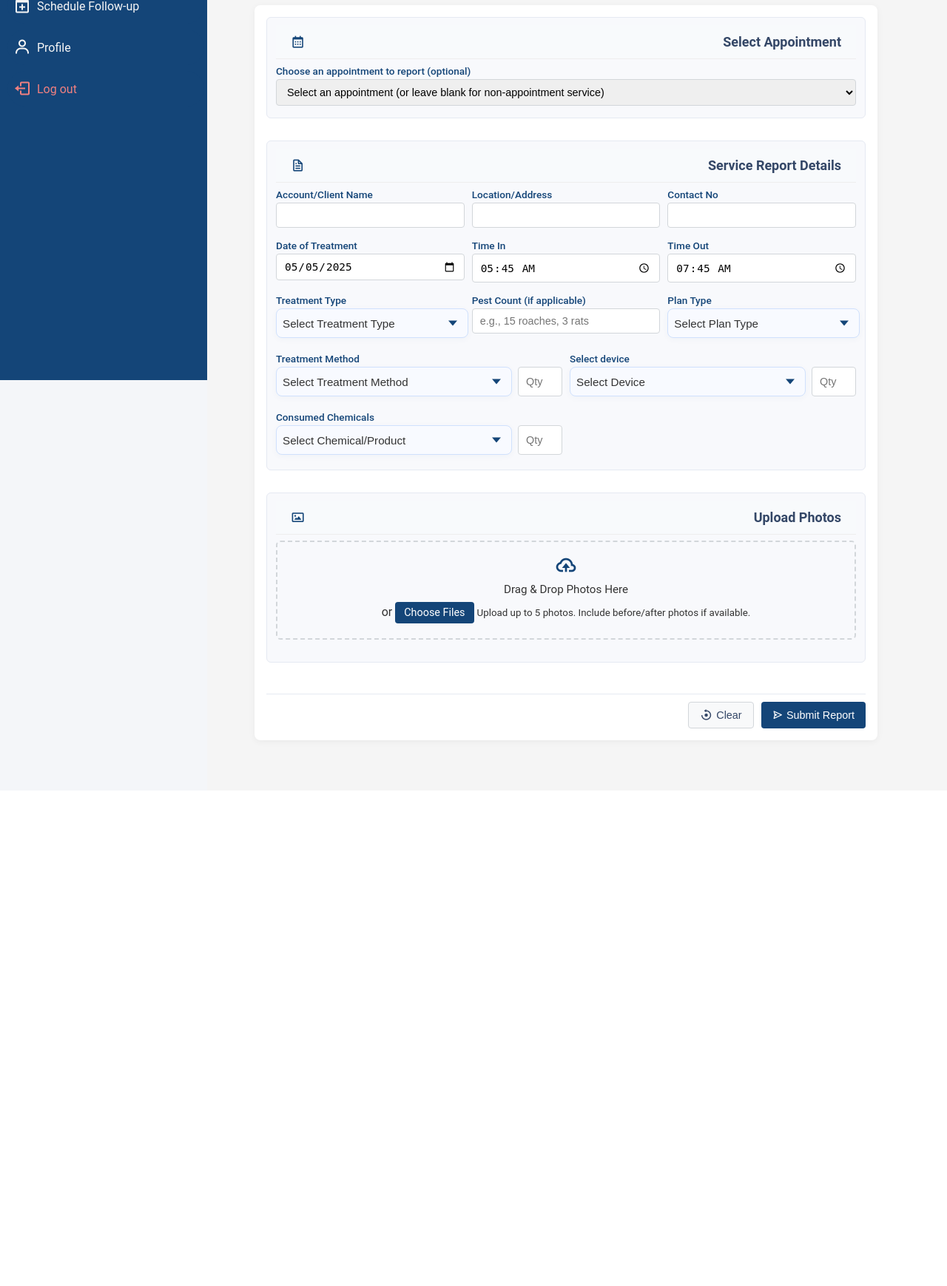
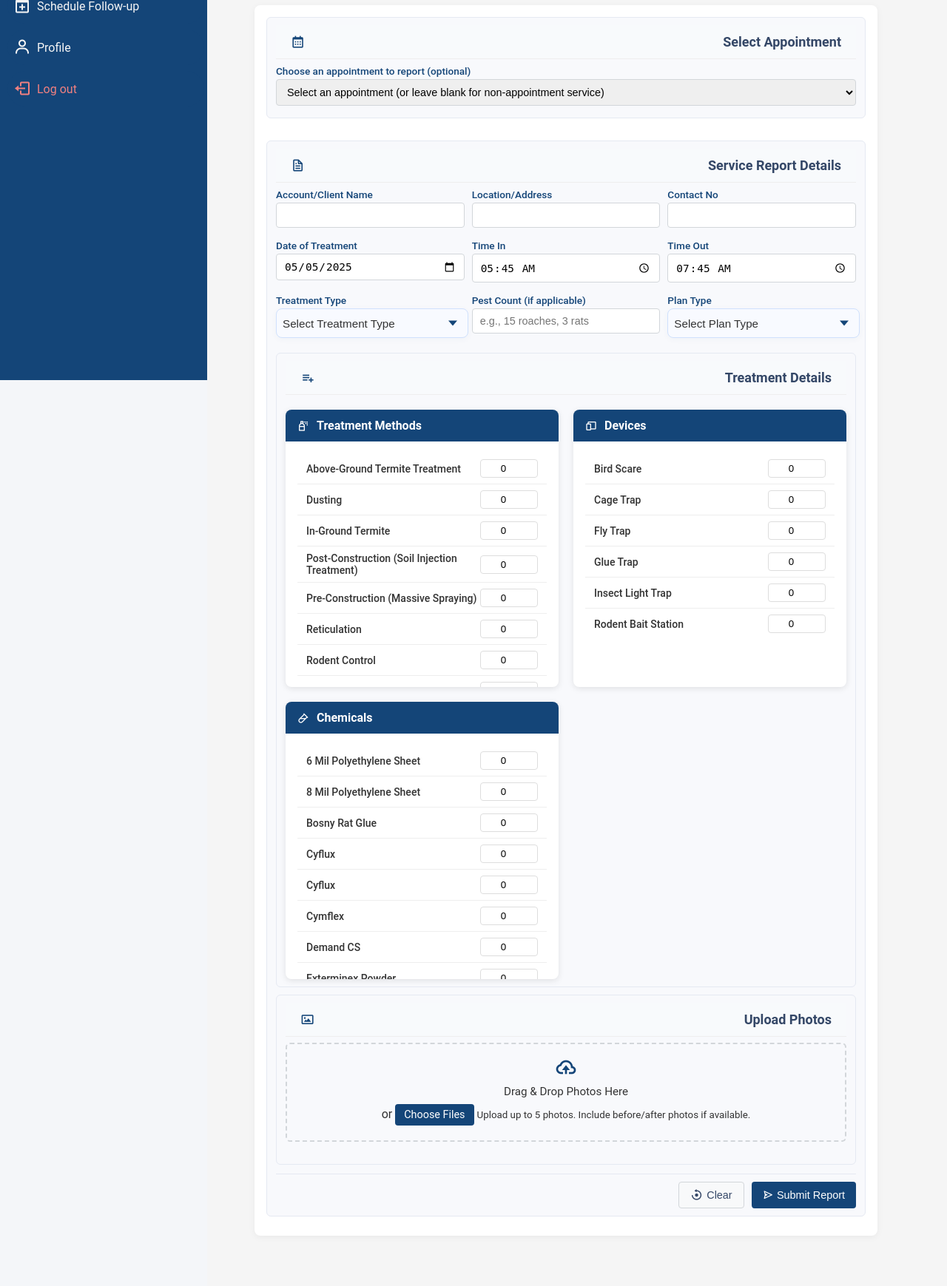
Before and after one commit to hedslvrz/PESTCOZAM, a PHP site: the page made by HTML CODES/dashboard-pct.php in a window 1280 px wide, after a click on "Submit Service Report". Shown: the part 286-2025 px from the top of the page at 74% size. Before the commit the page ends 1292 px from the top, so only its background shows below. Run offline with PHP 8.4, Linux system fonts and the light colour scheme; the visitor is signed in with stand-in values (Sample User, id 1); data comes from the database, SQL or seed files in the repository; data that the repository does not hold is empty; some libraries are stand-ins or nearby versions.

Commit message:
Updated service report

```diff
--- a/CSS CODES/dashboard-pct.css
+++ b/CSS CODES/dashboard-pct.css
@@ -622,6 +622,153 @@ body {
     max-height: 250px;
 }
 
+/* Selected Items Container */
+.selected-items-container {
+    display: grid;
+    grid-template-columns: repeat(auto-fit, minmax(300px, 1fr));
+    gap: 20px;
+    margin-top: 20px;
+}
+
+.items-box {
+    background-color: #fff;
+    border-radius: 8px;
+    box-shadow: 0 2px 8px rgba(0,0,0,0.1);
+    overflow: hidden;
+}
+
+.box-header {
+    background-color: #144578;
+    color: white;
+    padding: 12px 16px;
+    display: flex;
+    align-items: center;
+    gap: 10px;
+}
+
+.box-header h4 {
+    margin: 0;
+    font-size: 16px;
+}
+
+.selected-items {
+    padding: 16px;
+    min-height: 100px;
+    max-height: 300px;
+    overflow-y: auto;
+}
+
+.selected-item {
+    display: flex;
+    align-items: center;
+    justify-content: space-between;
+    padding: 8px 12px;
+    background-color: #f5f5f5;
+    border-radius: 6px;
+    margin-bottom: 8px;
+}
+
+.selected-item:last-child {
+    margin-bottom: 0;
+}
+
+.item-details {
+    display: flex;
+    align-items: center;
+    gap: 8px;
+}
+
+.item-name {
+    font-weight: 500;
+}
+
+.item-qty {
+    color: #666;
+    font-size: 0.9em;
+}
+
+.remove-item {
+    color: #dc3545;
+    cursor: pointer;
+    padding: 4px;
+    border-radius: 4px;
+    transition: all 0.3s ease;
+}
+
+.remove-item:hover {
+    background-color: #ffebee;
+}
+
+.add-item-row {
+    padding: 16px;
+    display: flex;
+    gap: 8px;
+    border-top: 1px solid #eee;
+}
+
+.add-item-row .custom-dropdown {
+    flex: 1;
+}
+
+.add-item-row input[type="number"] {
+    width: 80px;
+    padding: 8px;
+    border: 1px solid #ddd;
+    border-radius: 4px;
+}
+
+.add-item-btn {
+    background-color: #144578;
+    color: white;
+    border: none;
+    border-radius: 4px;
+    padding: 8px 12px;
+    cursor: pointer;
+    transition: all 0.3s ease;
+}
+
+.add-item-btn:hover {
+    background-color: #0d335d;
+}
+
+/* New Item Row Styles */
+.item-row {
+    display: flex;
+    justify-content: space-between;
+    align-items: center;
+    padding: 8px 12px;
+    border-bottom: 1px solid #eee;
+}
+
+.item-row:last-child {
+    border-bottom: none;
+}
+
+.item-name {
+    flex: 1;
+    font-size: 14px;
+    color: #333;
+}
+
+.item-value {
+    width: 80px;
+    text-align: right;
+}
+
+.quantity-input {
+    width: 60px;
+    padding: 4px 8px;
+    border: 1px solid #ddd;
+    border-radius: 4px;
+    text-align: center;
+}
+
+.quantity-input:focus {
+    border-color: #144578;
+    outline: none;
+    box-shadow: 0 0 0 2px rgba(20, 69, 120, 0.1);
+}
+
 /* Report Form Styles */
 .report-form-container {
     background: white;
--- a/HTML CODES/dashboard-pct.php
+++ b/HTML CODES/dashboard-pct.php
@@ -18,6 +18,47 @@ try {
     $stmt = $db->prepare("SELECT * FROM users WHERE id = ? AND role = 'technician'");
     $stmt->execute([$_SESSION['user_id']]);
     $technician = $stmt->fetch(PDO::FETCH_ASSOC);
+
+    // Fetch treatment methods, devices, and chemicals for dropdowns
+    try {
+        // Treatment Methods
+        $stmt = $db->prepare("SELECT id, name FROM treatment_methods ORDER BY name");
+        $stmt->execute();
+        $treatmentMethods = $stmt->fetchAll(PDO::FETCH_ASSOC);
+        if (!$treatmentMethods) {
+            $treatmentMethods = [];
+        }
+
+        // Devices
+        $stmt = $db->prepare("SELECT id, name FROM devices ORDER BY name");
+        $stmt->execute();
+        $devices = $stmt->fetchAll(PDO::FETCH_ASSOC);
+        // ensure it’s always an array
+        if (!is_array($devices)) {
+            $devices = [];
+        }
+
+        // Chemicals
+        $stmt = $db->prepare("SELECT id, name FROM treatment_chemicals ORDER BY name");
+        $stmt->execute();
+        $chemicals = $stmt->fetchAll(PDO::FETCH_ASSOC);
+        // ensure it’s always an array
+        if (!is_array($chemicals)) {
+            $chemicals = [];
+        }
+
+        // Debug info
+        error_log("Found " . count($treatmentMethods) . " treatment methods");
+        error_log("Found " . count($devices) . " devices");
+        error_log("Found " . count($chemicals) . " chemicals");
+
+    } catch(PDOException $e) {
+        error_log("Error fetching dropdown data: " . $e->getMessage());
+        $treatmentMethods = [];
+        $devices = [];
+        $chemicals = [];
+    }
+
 
     // Updated appointments query with optimized join to followup_visits
     $appointmentsQuery = "SELECT
@@ -417,7 +458,6 @@ try {
         </main>
     </section>
 
-    <!-- Submit Service Report Section -->
     <section id="submit-report" class="section">
         <main>
             <div class="form-container">
@@ -561,66 +601,95 @@ try {
                                 </div>
                             </div>
 
-                            <div class="report-grid-2col">
-                                <!-- Treatment Method Dropdown -->
-                                <div class="field-group dropdown-down">
-                                    <label for="treatment_method">Treatment Method</label>
-                                    <div style="display: flex; gap: 8px;">
-                                        <div class="custom-dropdown" style="flex:1;">
-                                            <select name="treatment_method" id="treatment_method" required>
-                                                <option value="">Select Treatment Method</option>
+                            <div class="form-section">
+                                <div class="section-header">
+                                    <i class='bx bx-list-plus'></i>
+                                    <h3>Treatment Details</h3>
+                                </div>
+
+                                <!-- Selected Items Container -->
+                                <div class="selected-items-container">
+                                    <!-- Treatment Methods Box -->
+                                    <div class="items-box">
+                                        <div class="box-header">
+                                            <i class='bx bx-spray-can'></i>
+                                            <h4>Treatment Methods</h4>
+                                        </div>
+                                        <div class="selected-items" id="selected-treatments">
                                             <?php foreach ($treatmentMethods as $method): ?>
-                                                    <option value="<?php echo htmlspecialchars($method['name']); ?>">
-                                                        <?php echo htmlspecialchars($method['name']); ?>
-                                                    </option>
+                                                <div class="item-row">
+                                                    <div class="item-name"><?php echo htmlspecialchars($method['name']); ?></div>
+                                                    <div class="item-value">
+                                                        <input type="number"
+                                                               name="treatment_qty[<?php echo $method['id']; ?>]"
+                                                               class="quantity-input"
+                                                               value="0"
+                                                               min="0">
+                                                    </div>
+                                                </div>
                                             <?php endforeach; ?>
-                                            </select>
-                                        </div>
-                                        <input type="text" name="treatment_method_qty" id="treatment_method_qty" placeholder="Qty" style="width:60px;" autocomplete="off">
-                                    </div>
-                                </div>
-                                <!-- Device Installation Dropdown -->
-                                <div class="field-group dropdown-down">
-                                    <label for="device_installation">Select device</label>
-                                    <div style="display: flex; gap: 8px;">
-                                        <div class="custom-dropdown" style="flex:1;">
-                                            <select name="device_installation" id="device_installation">
-                                                <option value="">Select Device</option>
-                                                <?php if (!empty($devices)): ?>
+                                        </div>
+                                    </div>
+
+                                <!-- Devices Box -->
+<div class="items-box">
+  <div class="box-header">
+    <i class='bx bx-devices'></i>
+    <h4>Devices</h4>
+  </div>
+  <div class="selected-items" id="selected-devices">
+    <?php if (is_array($devices) && count($devices)): ?>
       <?php foreach ($devices as $device): ?>
-                                                        <option value="<?php echo htmlspecialchars($device['name']); ?>">
-                                                            <?php echo htmlspecialchars($device['name']); ?>
-                                                        </option>
+        <div class="item-row">
+          <div class="item-name"><?= htmlspecialchars($device['name']) ?></div>
+          <div class="item-value">
+            <input type="number"
+                   name="device_qty[<?= $device['id'] ?>]"
+                   class="quantity-input"
+                   value="0"
+                   min="0">
+          </div>
+        </div>
       <?php endforeach; ?>
     <?php else: ?>
-                                                    <option value="">No devices available</option>
+      <p class="no-items">No devices available.</p>
     <?php endif; ?>
-                                            </select>
-                                        </div>
-                                        <input type="text" name="device_installation_qty" id="device_installation_qty" placeholder="Qty" style="width:60px;" autocomplete="off">
-                                    </div>
-                                </div>
-                                <!-- Consumed Chemicals Dropdown -->
-                                <div class="field-group dropdown-down">
-                                    <label for="consumed_chemicals">Consumed Chemicals</label>
-                                    <div style="display: flex; gap: 8px;">
-                                        <div class="custom-dropdown" style="flex:1;">
-                                            <select name="consumed_chemicals" id="consumed_chemicals">
-                                                <option value="">Select Chemical/Product</option>
-                                                <?php if (!empty($chemicals)): ?>
+  </div>
+</div>
+
+                             <!-- Chemicals Box -->
+<div class="items-box">
+  <div class="box-header">
+    <i class='bx bx-vial'></i>
+    <h4>Chemicals</h4>
+  </div>
+  <div class="selected-items" id="selected-chemicals">
+    <?php if (is_array($chemicals) && count($chemicals)): ?>
       <?php foreach ($chemicals as $chemical): ?>
-                                                        <option value="<?php echo htmlspecialchars($chemical['name']); ?>">
-                                                            <?php echo htmlspecialchars($chemical['name']); ?>
-                                                        </option>
+        <div class="item-row">
+          <div class="item-name"><?= htmlspecialchars($chemical['name']) ?></div>
+          <div class="item-value">
+            <input type="number"
+                   name="chemical_qty[<?= $chemical['id'] ?>]"
+                   class="quantity-input"
+                   value="0"
+                   min="0">
+          </div>
+        </div>
       <?php endforeach; ?>
     <?php else: ?>
-                                                    <option value="">No chemicals available</option>
+      <p class="no-items">No chemicals available.</p>
     <?php endif; ?>
-                                            </select>
-                                        </div>
-                                        <input type="text" name="consumed_chemicals_qty" id="consumed_chemicals_qty" placeholder="Qty" style="width:60px;" autocomplete="off">
-                                    </div>
-                                </div>
+  </div>
+</div>
+
+                                <!-- Hidden inputs to store the selected items -->
+                                <input type="hidden" name="treatment_methods" id="treatment-methods-input">
+                                <input type="hidden" name="treatment_method_quantities" id="treatment-quantities-input">
+                                <input type="hidden" name="devices" id="devices-input">
+                                <input type="hidden" name="device_quantities" id="device-quantities-input">
+                                <input type="hidden" name="chemicals" id="chemicals-input">
+                                <input type="hidden" name="chemical_quantities" id="chemical-quantities-input">
                             </div>
                         </div>
 
```
Also changed, not shown: JS CODES/dashboard-pct.js (+142 -0 lines), u302876046_pestcozam.sql (+40 -44 lines). Lines whose indentation alone changed are shown as unchanged.
